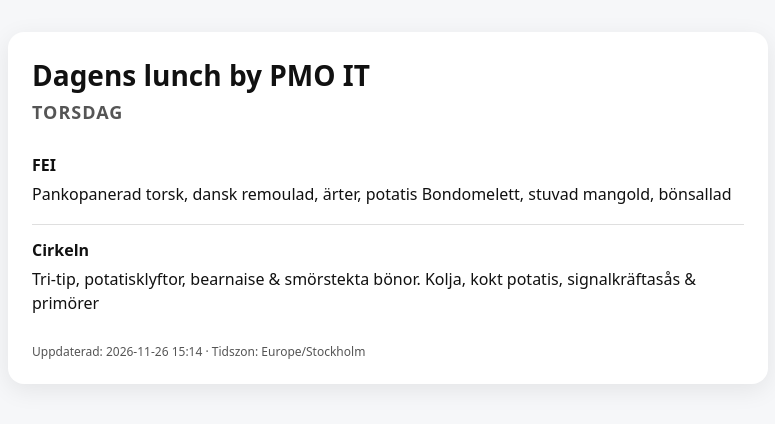
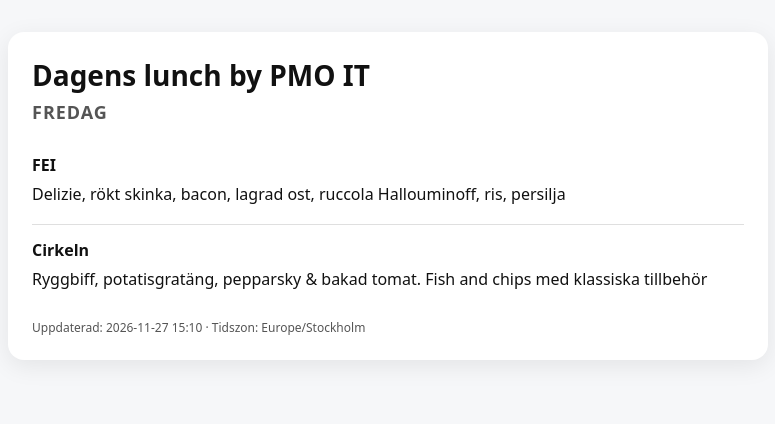
Before and after one commit to Dgdgoblin/lunch, a plain HTML site: page index.html in a window 1280 px wide. Shown: the whole page, without its empty margins (252-1027 px from the left). Drawn offline with Linux system fonts and the light colour scheme.

Commit message:
Uppdatera lunch-sida: 2026-11-27 14:10 UTC

```diff
--- a/index.html
+++ b/index.html
@@ -22,15 +22,15 @@
 <div class="wrap">
   <div class="card">
     <h1>Dagens lunch by PMO IT</h1>
-    <h2>TORSDAG</h2>
+    <h2>FREDAG</h2>
     <div class="rest">
       <div class="name">FEI</div>
-      <div class='dish'>Pankopanerad torsk, dansk remoulad, ärter, potatis Bondomelett, stuvad mangold, bönsallad</div>
+      <div class='dish'>Delizie, rökt skinka, bacon, lagrad ost, ruccola Hallouminoff, ris, persilja</div>
     </div>
     <div class="rest">
       <div class="name">Cirkeln</div>
-      <div class='dish'>Tri-tip, potatisklyftor, bearnaise & smörstekta bönor. Kolja, kokt potatis, signalkräftasås & primörer</div>
+      <div class='dish'>Ryggbiff, potatisgratäng, pepparsky & bakad tomat. Fish and chips med klassiska tillbehör</div>
     </div>
-    <div class="footer">Uppdaterad: 2026-11-26 15:14 &middot; Tidszon: Europe/Stockholm</div>
+    <div class="footer">Uppdaterad: 2026-11-27 15:10 &middot; Tidszon: Europe/Stockholm</div>
   </div>
 </div>
```
